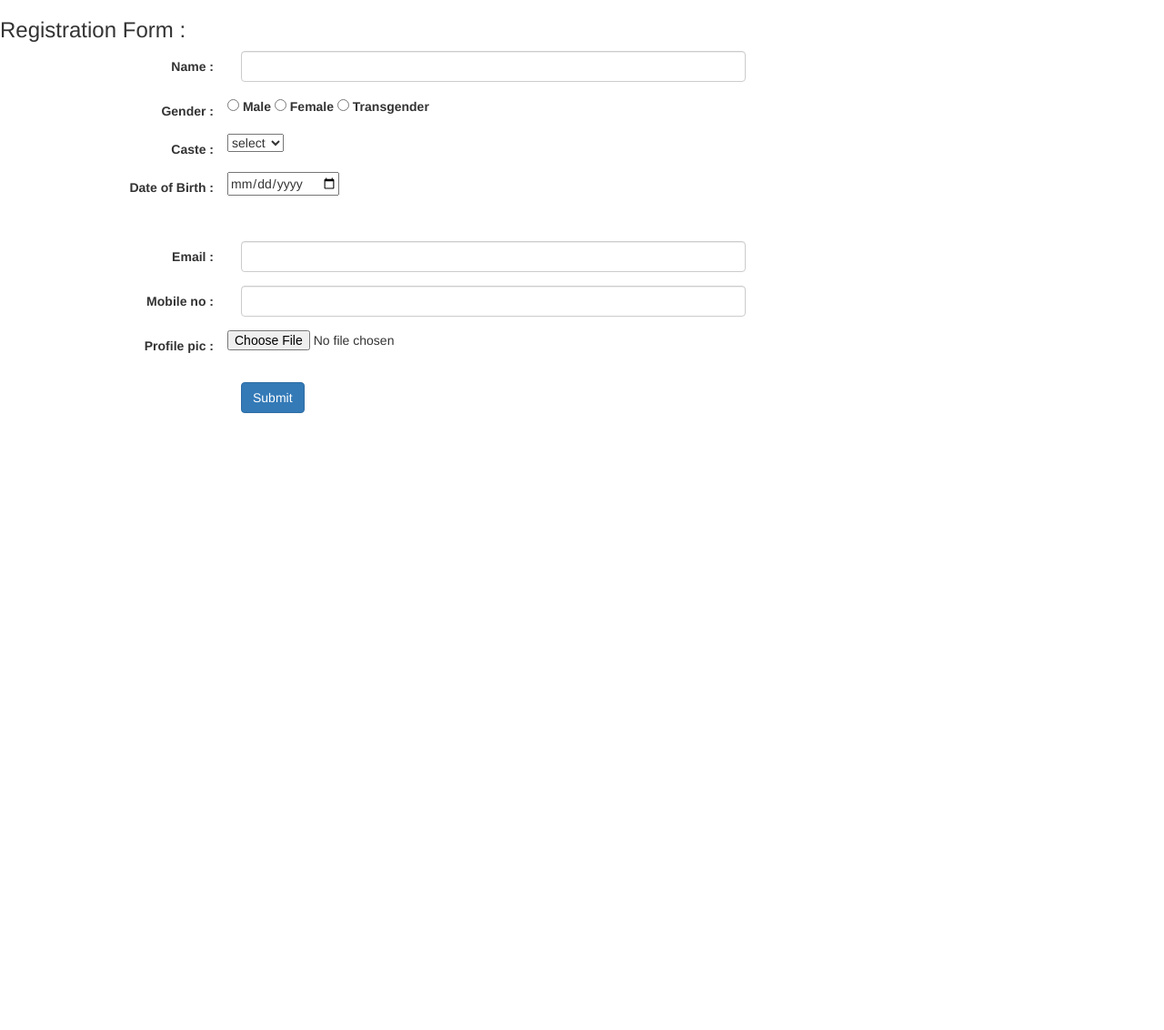
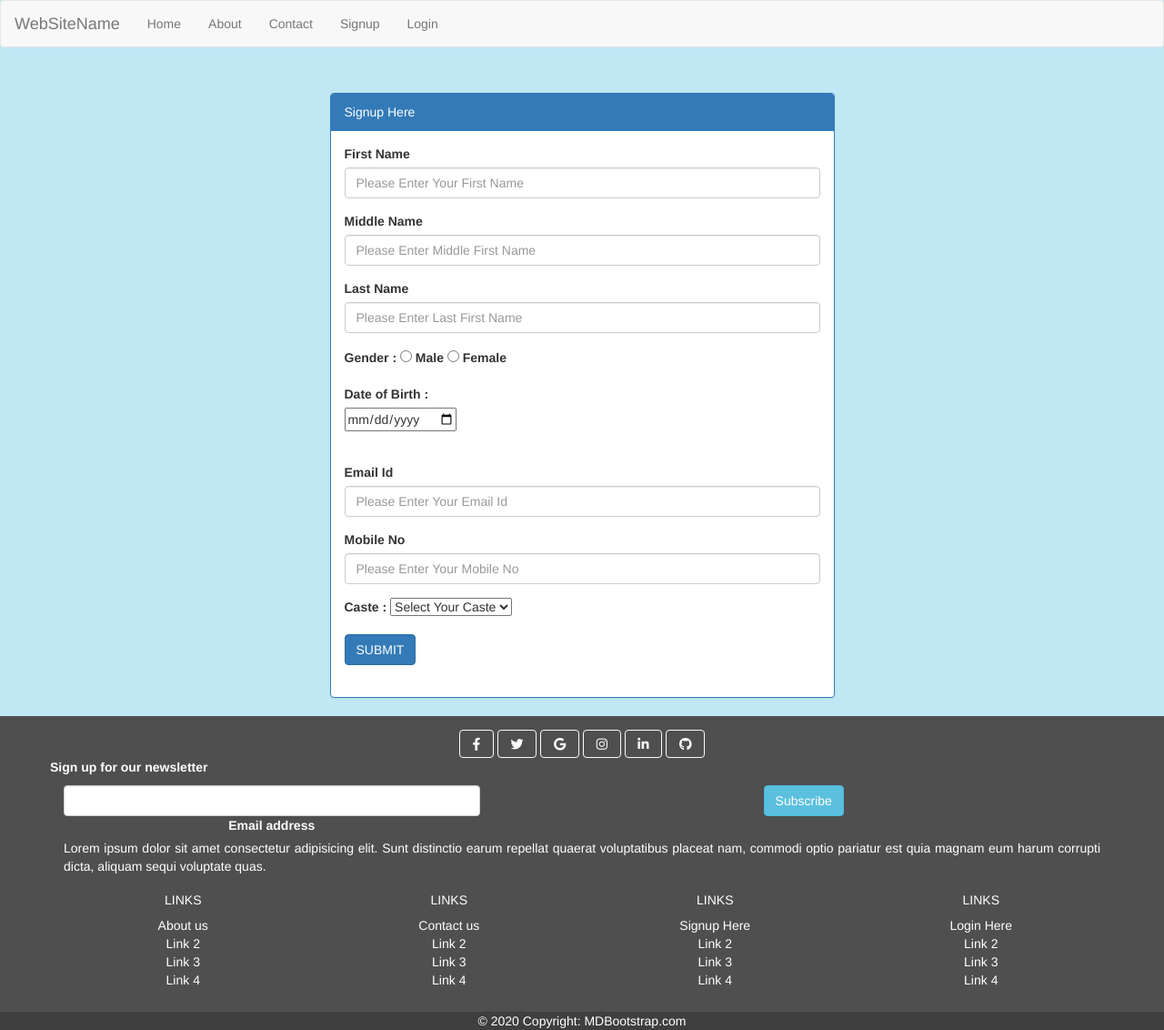
Before and after one commit to chiku-miku/mini-project, a PHP site: page /signup.php in a window 1280 px wide. Shown: the whole page at 91% size. Before the commit the page ends 454 px from the top, so only its background shows below. Run offline with PHP 8.4, Linux system fonts and the light colour scheme.

Commit message:
added footer in contact.php and updated signup.php

```diff
--- a/common/footer.php
+++ b/common/footer.php
@@ -93,7 +93,7 @@
 
           <ul class="list-unstyled mb-0">
             <li>
-              <a href="#!" class="text-white">Link 1</a>
+              <a href="about.php" class="text-white">About us</a>
             </li>
             <li>
               <a href="#!" class="text-white">Link 2</a>
@@ -114,7 +114,7 @@
 
           <ul class="list-unstyled mb-0">
             <li>
-              <a href="#!" class="text-white">Link 1</a>
+              <a href="contact.php" class="text-white">Contact us</a>
             </li>
             <li>
               <a href="#!" class="text-white">Link 2</a>
@@ -135,7 +135,7 @@
 
           <ul class="list-unstyled mb-0">
             <li>
-              <a href="#!" class="text-white">Link 1</a>
+              <a href="signup.php" class="text-white">Signup Here</a>
             </li>
             <li>
               <a href="#!" class="text-white">Link 2</a>
@@ -156,7 +156,7 @@
 
           <ul class="list-unstyled mb-0">
             <li>
-              <a href="#!" class="text-white">Link 1</a>
+              <a href="login.php" class="text-white">Login Here</a>
             </li>
             <li>
               <a href="#!" class="text-white">Link 2</a>
--- a/common/menu.php
+++ b/common/menu.php
@@ -5,7 +5,7 @@
         </div>
         <ul class="nav navbar-nav">
             <li ><a href="index.php">Home</a></li>
-            <li><a href="about">About</a></li>
+            <li><a href="about.php">About</a></li>
             <li><a href="contact.php">Contact</a></li>
             <li><a href="signup.php">Signup</a></li>
             <li><a href="login.php">Login</a></li>
--- a/login.php
+++ b/login.php
@@ -32,7 +32,7 @@
 
                                 <div class="form-group">
                                     <div class="">
-                                        <button type="submit" class="btn btn-warning">Login</button>
+                                        <button type="submit" class="btn btn-primary">Login</button>
                                     </div>
                                 </div>
                             </form>
--- a/signup.php
+++ b/signup.php
@@ -1,79 +1,93 @@
 <!DOCTYPE html>
-<html>
+<html lang="en">
 <head>
-  <title>Bootstrap Example</title>
+    <title>Contact</title>
     <meta charset="utf-8">
-  <meta name="viewport" content="width=device-width, initial-scale=1">
-  <link rel="stylesheet" href="https://maxcdn.bootstrapcdn.com/bootstrap/3.4.1/css/bootstrap.min.css">
-  <script src="https://ajax.googleapis.com/ajax/libs/jquery/3.6.0/jquery.min.js"></script>
-  <script src="https://maxcdn.bootstrapcdn.com/bootstrap/3.4.1/js/bootstrap.min.js"></script>
+    <?php include('common/header.php'); ?>
+    <link rel="stylesheet" href="asset/css/style.css">
 </head>
-<style>
+<body class="login-body">
+    <!-- Menu Start -->
+        <?php include('common/menu.php'); ?>
+    <!-- End -->
 
-</style>
-<body>
-	<h3>Registration Form :</h3>
     <div class="container">
-		<form class="form-horizontal" method="post" action="/action_page.php">
+        <div class="row">
+            <div class="col-md-3"></div>
+            <div class="col-md-6">
+                <div class="panel panel-primary mt-30">
+                    <div class="panel-heading">Signup Here</div>
+                    <div class="panel-body">
+                        <div class="panel-group">
+                            <form action="" method="post">
                                 <div class="form-group">
-			  	<label class="control-label col-sm-2" for="fname"> Name : </label>
-				  	<div class="col-sm-6">
-				  		<input class="form-control" type="text" id="fname" name="fname" autocomplete="off">
+                                    <label for="fname">First Name</label>
+                                    <input class="form-control" type="text" id="fname" name="fname" placeholder="Please Enter Your First Name">
                                 </div>
+
+								<div class="form-group">
+                                    <label for="mname">Middle Name</label>
+                                    <input class="form-control" type="text" id="mname" name="mname" placeholder="Please Enter Middle First Name">
                                 </div>
+
 								<div class="form-group">
-		 		<label class="control-label col-sm-2" for="gender"> Gender : </label>
+                                    <label for="lname">Last Name</label>
+                                    <input class="form-control" type="text" id="lname" name="lname" placeholder="Please Enter Last First Name">
+                                </div>
+
+								<div class="form-group">
+		 							<label for="gender"> Gender : </label>
 			 						<input type="radio" id="male" name="gender" value="male">
 		 							<label for = "male">Male</label>
 
 			    					<input type="radio" id="female" name="gender" value="female">
 			    					<label for = "female">Female</label>
+								</div>
 
-				<input type="radio" id="transgender" name="gender" value="Transgender">
-				<label for = "transgender"> Transgender
-				</label>
+								<div class="form-group">
+									<label for="dob"> Date of Birth : </label>
+									<div class="form-group">
+										<input type="Date" name="dob" id= "dob" ><br><br>
 									</div>
+								</div>
+
                                 <div class="form-group">
-				<label class="control-label col-sm-2" for="Caste"> Caste :</label>
+                                    <label for="email">Email Id</label>
+                                    <input class="form-control" type="email" id="email" name="email" placeholder="Please Enter Your Email Id">
+                                </div>
+
+                                <div class="form-group">
+                                    <label for="mob">Mobile No</label>
+                                    <input class="form-control" type="text" id="mob" name="mob" placeholder="Please Enter Your Mobile No">
+                                </div>
+
+								<div class="form-group">
+									<label for="Caste"> Caste :</label>
 									<select name="Caste" id="Caste">
-		        <option selected disabled>select</option>
+									<option selected disabled>Select Your Caste</option>
 									<option value="OPEN">OPEN</option>
 									<option value="OBC">OBC</option>
 									<option value="SC">SC</option>
+									<option value="SBC">SBC</option>
 									<option value="ST">ST</option>
+									<option value="NT">NT</option>
 									</select>
 								</div>
+
                                 <div class="form-group">
-				<label class="control-label col-sm-2" for="dob"> Date of Birth : </label>
-					<div class="form-group">
-						<input type="Date" name="dob" id= "dob" autocomplete="off"><br><br>
-			 		</div>
-	 		</div>
-	 		<div class="form-group">
-				<label class="control-label col-sm-2" for="email"> Email :</label>
-					<div class="col-sm-6">
-						<input type="text" class="form-control" id="email" name="email" autocomplete="off">
-					</div>
-			</div>
-			<div class="form-group">
-			 	<label class="control-label col-sm-2" for="mob"> Mobile no :</label>
-				 	<div class="col-sm-6">
-				 		<input type="text" class="form-control" id="mob" name="mob" autocomplete="off">
-				 	</div>
-			</div>
-			<div class="form-group">
-			 	<label class="control-label col-sm-2"  for="pic"> Profile pic : </label>
-				 	<div class="form-group">
-				 		<input type="file" id="pic" name="pic">
-				 	</div>
-	 		</div>
-	 		<div class="form-group">
-	    		<div class="col-sm-offset-2 col-sm-10">
-	      		<button type="submit" class="btn btn-primary">Submit</button>
+                                    <div class="">
+                                        <button type="submit" class="btn btn-primary">SUBMIT</button>
                                     </div>
                                 </div>
                             </form>
                         </div>
-
+                    </div>
+                </div>
+            </div>
+        </div>
+    </div>
+    <!-- Menu Start -->
+    <?php include('common/footer.php'); ?>
+    <!-- End -->
 </body>
 </html>
```
Also changed, not shown: about.php (+45 -3 lines), contact.php (+14 -1 lines). Lines whose indentation alone changed are shown as unchanged.
